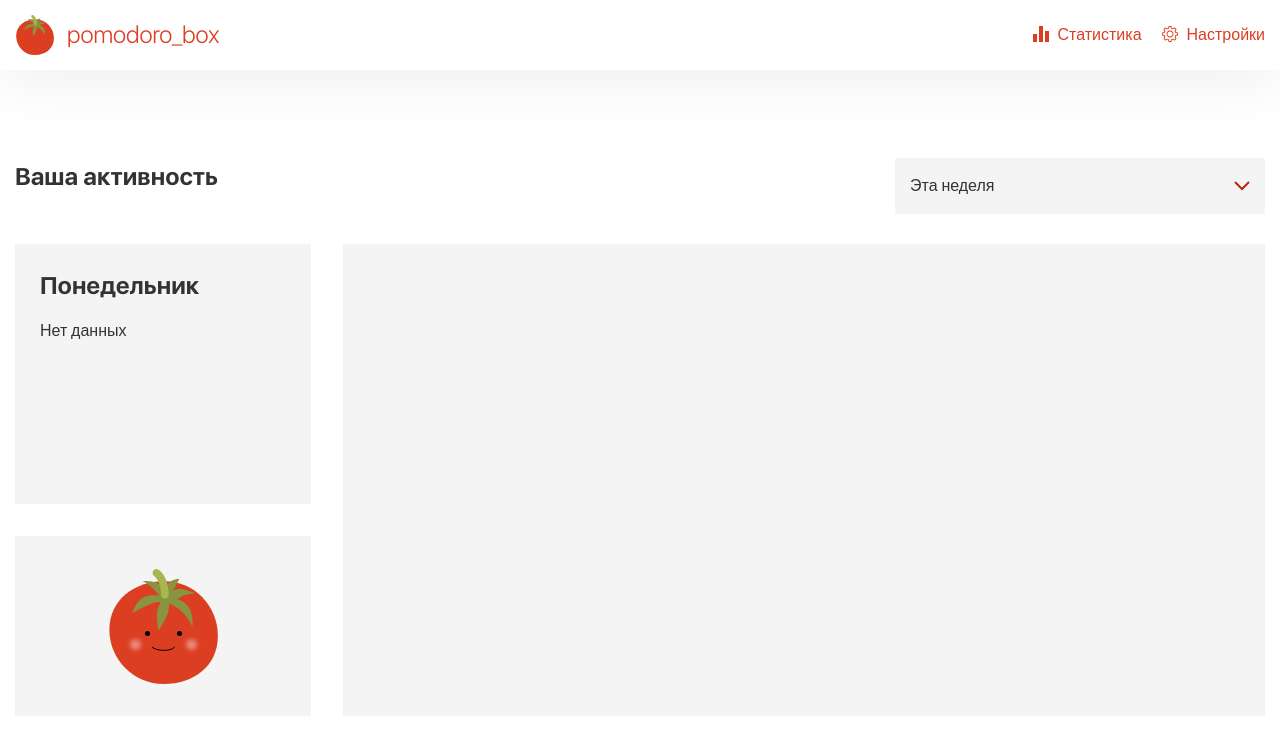
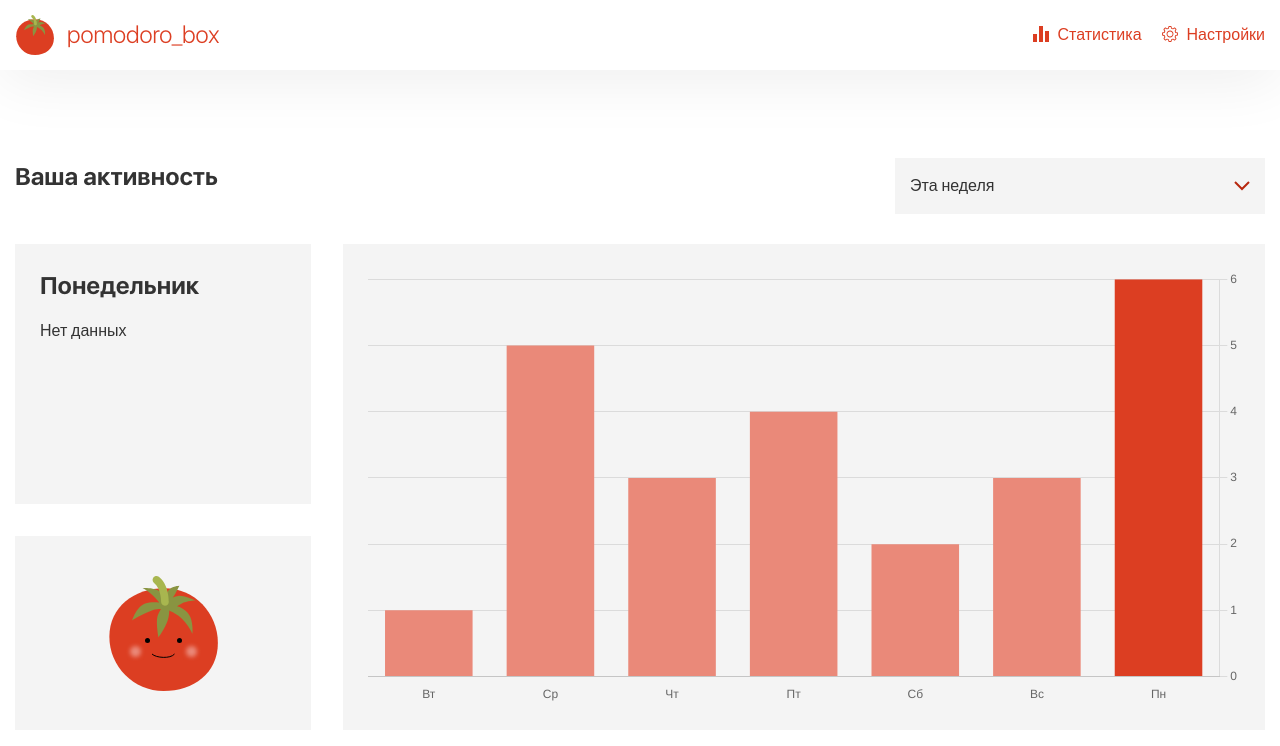
Before and after one commit to hel-sidoruk/pomodoro-react, a React (Vite) app: page /statistics in a window 1280 px wide. Shown: the top 746 px of the page. Built offline with nearby package versions, Linux system fonts and the light colour scheme.

Commit message:
feat: render chart

```diff
--- a/package.json
+++ b/package.json
@@ -9,8 +9,10 @@
   },
   "dependencies": {
     "@reduxjs/toolkit": "^1.9.3",
+    "chart.js": "^4.2.1",
     "nanoid": "^4.0.1",
     "react": "^18.2.0",
+    "react-chartjs-2": "^5.2.0",
     "react-dom": "^18.2.0",
     "react-redux": "^8.0.5",
     "react-router-dom": "^6.8.0",
--- /dev/null
+++ b/src/components/Statistics/BarChart.tsx
@@ -0,0 +1,34 @@
+/* eslint-disable @typescript-eslint/no-explicit-any */
+import React from 'react';
+import { Bar } from 'react-chartjs-2';
+import type { ChartOptions } from 'chart.js';
+import Chart from 'chart.js/auto';
+import { CategoryScale } from 'chart.js';
+import { getDaysArray } from '../../utils/getDaysArray';
+
+Chart.register(CategoryScale);
+
+const chartOptions: ChartOptions<'bar'> = {
+  plugins: { legend: { display: false } },
+  scales: {
+    y: { position: 'right', ticks: { stepSize: 1 } },
+    x: { grid: { display: false } },
+  },
+};
+
+export const BarChart = ({ data }: { data: number[] }) => {
+  const colorize = () => (ctx: any) => ctx.parsed.y === Math.max(...data) ? '#DC3E22' : '#EA8979';
+
+  const chartData = {
+    labels: getDaysArray(),
+    datasets: [
+      {
+        label: 'Время работы (мин.)',
+        data,
+        backgroundColor: colorize(),
+      },
+    ],
+  };
+
+  return <Bar data={chartData} options={chartOptions} />;
+};
--- a/src/components/Statistics/index.ts
+++ b/src/components/Statistics/index.ts
@@ -4,3 +4,4 @@ export * from './StopsBlock';
 export * from './FocusBlock';
 export * from './PomodorosBlock';
 export * from './WorkInfoBlock';
+export * from './BarChart';
--- a/src/pages/Statistics.tsx
+++ b/src/pages/Statistics.tsx
@@ -2,6 +2,7 @@ import React from 'react';
 import * as StatsComponents from '../components/Statistics';
 
 export const Statistics = () => {
+  const data = [1, 5, 3, 4, 2, 3, 6];
   return (
     <div className="stats">
       <div className="container">
@@ -12,7 +13,9 @@ export const Statistics = () => {
         <div className="stats__body">
           <div className="stats__top">
             <StatsComponents.WorkInfoBlock />
-            <div className="stats__block chart"></div>
+            <div className="stats__block chart">
+              <StatsComponents.BarChart data={data} />
+            </div>
             <StatsComponents.PomodorosBlock />
           </div>
           <div className="stats__bottom">
--- /dev/null
+++ b/src/utils/getDaysArray.ts
@@ -0,0 +1,8 @@
+export function getDaysArray() {
+  const days = ['Вс', 'Пн', 'Вт', 'Ср', 'Чт', 'Пт', 'Сб'];
+  const currentDay = new Date().getDay();
+  const next = [...days.slice(currentDay + 1)];
+  const previous = [...days.slice(0, currentDay)];
+
+  return [...next, ...previous, days[currentDay]];
+}
```
Also changed, not shown: 1 other file (tests, documents, lock files or other folders).
